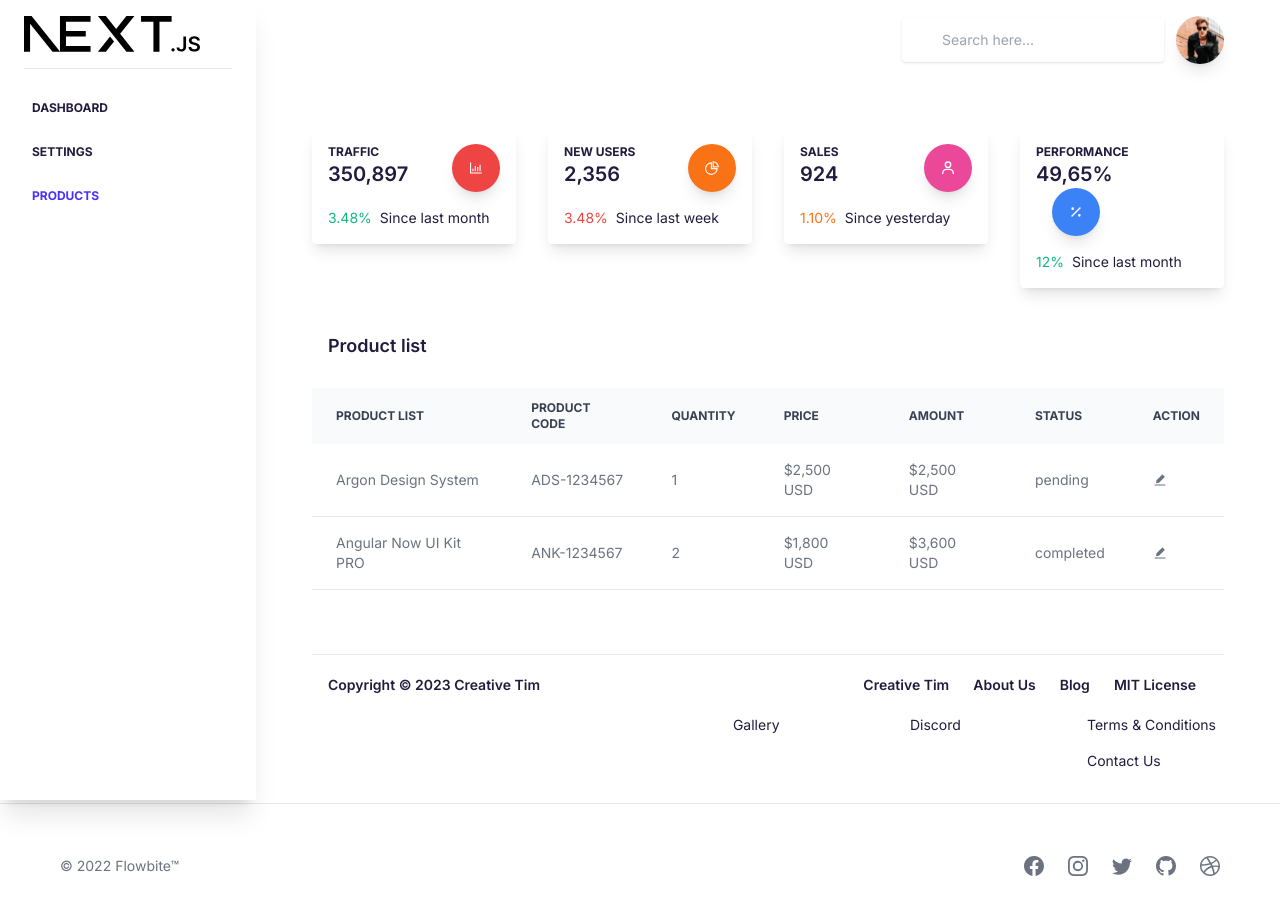
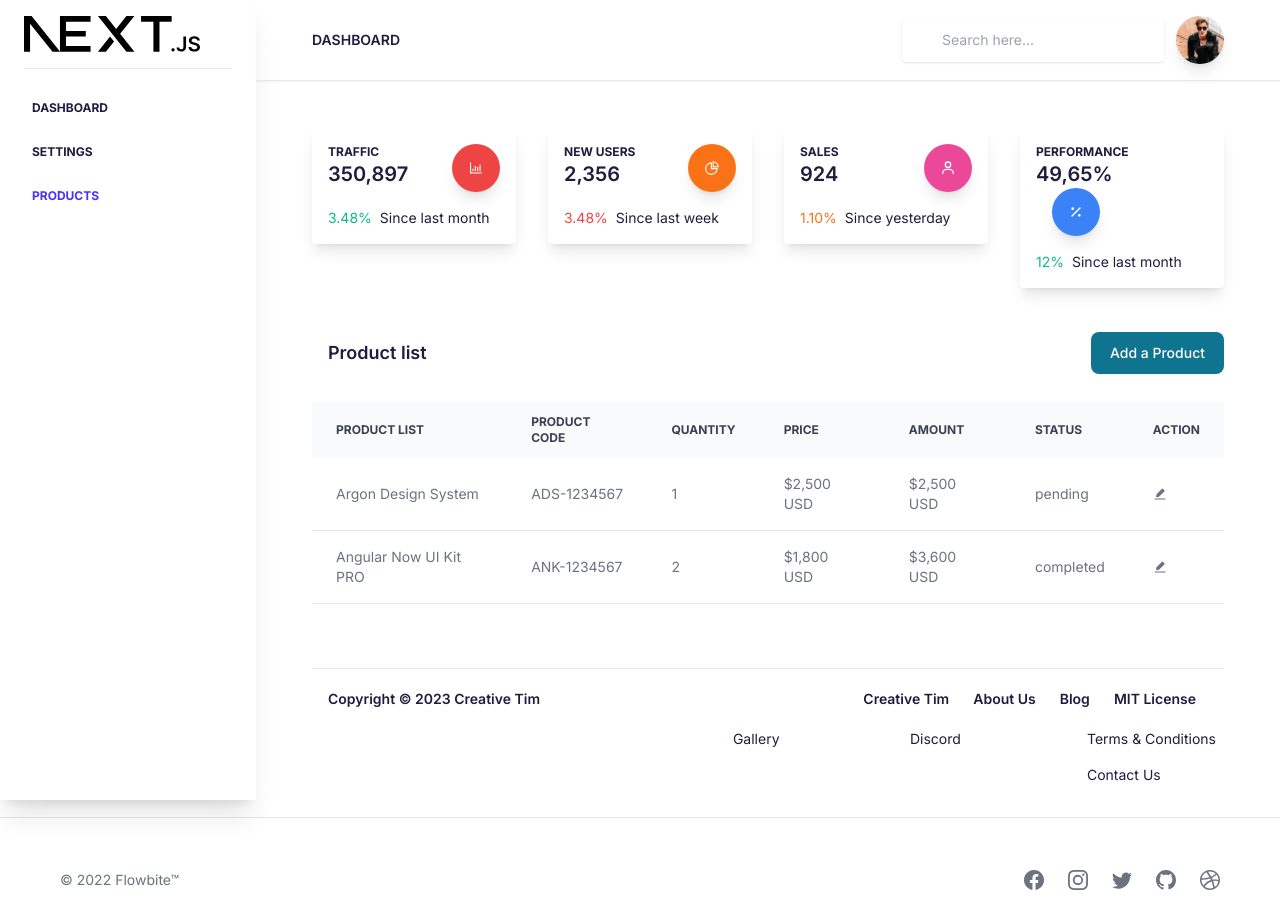
Before and after one commit to Neamul01/e-commerce-replit, a Next.js app: page /admin/products in a window 1280 px wide. Built offline with nearby package versions, Linux system fonts and the light colour scheme; no server answers.

Commit message:
table edited

```diff
--- a/app/admin/products/page.tsx
+++ b/app/admin/products/page.tsx
@@ -5,11 +5,12 @@ import CardTable from "@/components/Admin/Cards/CardTable";
 import Admin from "@/components/Layouts/Admin";
 import { AiFillEdit } from "react-icons/ai";
 import Table from "@/components/Common/Table";
+import { Button } from "flowbite-react";
 
 export default function Tables() {
   return (
     <>
-      <div className="rounded-t mb-0 px-4 py-3 border-0">
+      <div className="rounded-t mb-0 px-4 py-3 border-0 flex justify-between">
         <div className="flex flex-wrap items-center">
           <div className="relative w-full px-4 max-w-full flex-grow flex-1">
             <h3 className={"font-semibold text-lg text-secondary/80"}>
@@ -17,6 +18,7 @@ export default function Tables() {
             </h3>
           </div>
         </div>
+        <Button>Add a Product</Button>
       </div>
       <div className="flex flex-wrap mt-4">
         {/* <div className="w-full mb-12 px-4">
@@ -31,7 +33,7 @@ export default function Tables() {
   );
 }
 
-const tableColumns = [
+const tableColumns: Column[] = [
   {
     id: 1,
     label: "Product list",
@@ -75,7 +77,7 @@ const tableColumns = [
   },
 ];
 
-const tableData = [
+const tableData: TableData[] = [
   {
     id: 1,
     productList: "Argon Design System",
@@ -84,6 +86,7 @@ const tableData = [
     price: "$2,500 USD",
     amount: "$2,500 USD",
     status: "pending",
+    link: "/admin/products/1",
   },
   {
     id: 2,
@@ -93,22 +96,24 @@ const tableData = [
     price: "$1,800 USD",
     amount: "$3,600 USD",
     status: "completed",
+    link: "/admin/products/2",
   },
 ];
 
-type Column<T> = {
+type Column = {
   id: string | number;
   label: string;
-  value: keyof T; // Use keyof T to ensure 'value' refers to a valid property of T
-  content?: (item: T) => JSX.Element;
+  value?: string;
+  content?: (item: any) => JSX.Element;
 };
 
-type TableData<T> = {
-  id: string | number;
+type TableData = {
+  id: number | string;
   productList: string;
   productCode: string;
   quantity: string;
   price: string;
   amount: string;
   status: string;
+  link: string;
 };
--- a/components/Common/Table.tsx
+++ b/components/Common/Table.tsx
@@ -1,3 +1,4 @@
+import Link from "next/link";
 import React from "react";
 
 type Column = {
@@ -18,6 +19,9 @@ type TableProps = {
 };
 
 export default function Table({ columns, data }: TableProps) {
+  const firstLinkColumn = columns.find(
+    (column) => column.value && data[0][column.value] && data[0].link
+  );
   return (
     <div className="relative overflow-x-auto">
       <table className="w-full text-sm text-left text-gray-500 dark:text-gray-400">
@@ -38,7 +42,13 @@ export default function Table({ columns, data }: TableProps) {
             >
               {columns.map((column, columnIndex) => (
                 <td key={column.id || columnIndex} className="px-6 py-4">
-                  {column.content ? column.content(row) : row[column.value]}
+                  {firstLinkColumn && column === firstLinkColumn ? (
+                    <Link href={row.link}>{row[column.value]}</Link>
+                  ) : column.content ? (
+                    column.content(row)
+                  ) : (
+                    row[column.value]
+                  )}
                 </td>
               ))}
             </tr>
--- a/components/Navbars/AdminNavbar.tsx
+++ b/components/Navbars/AdminNavbar.tsx
@@ -1,16 +1,16 @@
-import React from 'react'
+import React from "react";
 
-import UserDropdown from '@/components/Admin/Dropdowns/UserDropdown'
+import UserDropdown from "@/components/Admin/Dropdowns/UserDropdown";
 
 export default function Navbar() {
   return (
     <>
       {/* Navbar */}
-      <nav className="absolute top-0 left-0 w-full z-10 bg-transparent md:flex-row md:flex-nowrap md:justify-start flex items-center p-4">
+      <nav className="absolute top-0 left-0 w-full z-10 bg-transparent md:flex-row md:flex-nowrap md:justify-start flex items-center p-4 border-b shadow-sm">
         <div className="w-full mx-autp items-center flex justify-between md:flex-nowrap flex-wrap md:px-10 px-4">
           {/* Brand */}
           <a
-            className="text-white text-sm uppercase hidden lg:inline-block font-semibold"
+            className="text-sm uppercase hidden lg:inline-block font-semibold"
             href="#pablo"
             // onClick={(e) => e.preventDefault()}
           >
@@ -37,5 +37,5 @@ export default function Navbar() {
       </nav>
       {/* End Navbar */}
     </>
-  )
+  );
 }
```
